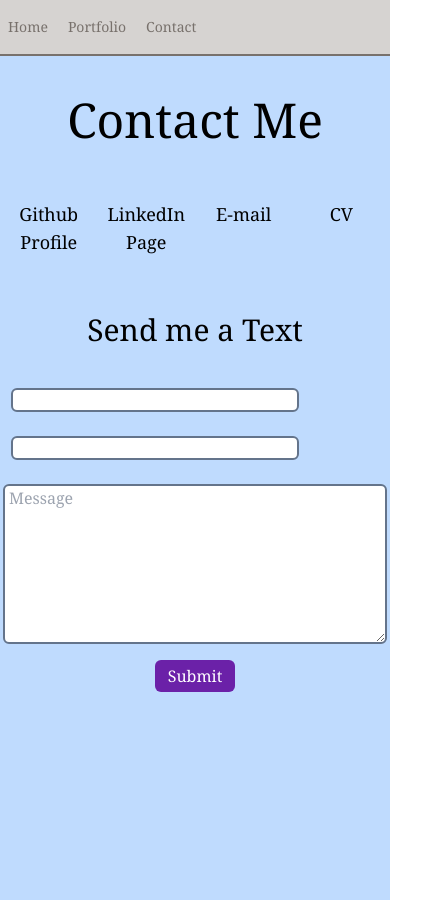
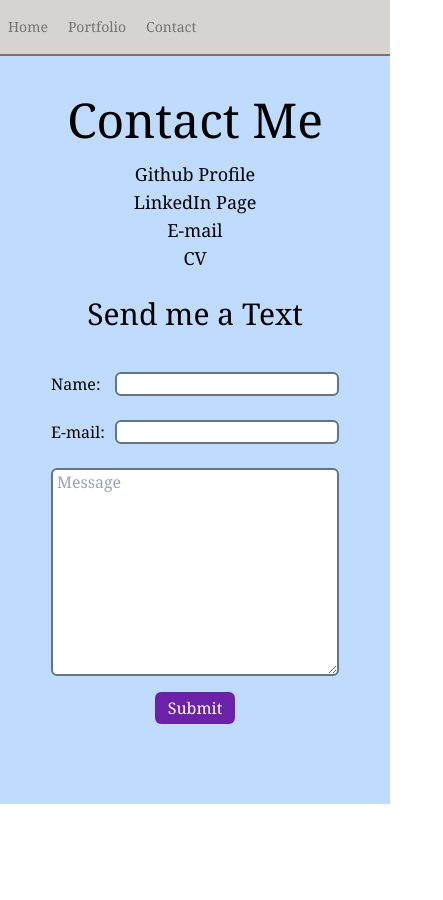
Before and after one commit to DavidBlueLamassu/David-Adams-Portfolio, a React (Create React App) app: page /contact in a window 390 px wide. Shown: the whole page, 443 px wide, since content can reach past the window. After the commit the page ends 844 px from the top, so only its background shows below. Built offline with nearby package versions, Linux system fonts and the light colour scheme.

Commit message:
Portfolio and Contact responsive

```diff
--- a/src/components/pages/Contact.js
+++ b/src/components/pages/Contact.js
@@ -2,27 +2,29 @@ import React from 'react';
 
 function Contact() {
   return (
-    <main className="bg-blue-200 h-screen font-serif">
+    <main className="bg-blue-200 h-full font-serif">
       <h1 className="text-5xl pt-10 text-center">Contact Me</h1>
-      <article className="flex justify-evenly pt-14 text-lg">
+      <article className="flex flex-col items-center lg:flex-row lg:justify-evenly pt-4 lg:pt-14 text-lg">
         <a href="https://github.com/DavidBlueLamassu" className="hover:text-red-600 w-40 text-center">Github Profile</a>
         <a href="https://www.linkedin.com/in/david-adams-922022a1/" className="hover:text-red-600 w-40 text-center">LinkedIn Page</a>
         <a href="mailto:dra21@cam.ac.uk" className="hover:text-red-600 w-40 text-center">E-mail</a>
         <a href="https://drive.google.com/file/d/1bzNSK8dZJcKRyuq8AdRfgVmCGf3MVq90/view" className="hover:text-red-600 w-40 text-center">CV</a>
       </article>
       <form className="flex flex-col items-center">
-        <h2 className="text-3xl pt-14 pb-10">Send me a Text</h2>
+        <h2 className="text-3xl pt-6 lg:pt-14 pb-10">Send me a Text</h2>
         <div className="flex">
           <h3 className="pb-4 w-16">Name:</h3>
-          <input className="h-6 w-72 mr-36 rounded-md border-2 border-slate-500 pl-1"></input>
+          <input className="h-6 w-56 md:w-72 mr-0 md:mr-36 rounded-md border-2 border-slate-500 pl-1"></input>
         </div>
         <div className="flex pt-2 pb-2">
           <h3 className="pb-4 w-16">E-mail:</h3>
-          <input className="h-6 w-72 mr-36 rounded-md border-2 border-slate-500 pl-1"></input>
+          <input className="h-6 w-56 md:w-72 mr-0 md:mr-36 rounded-md border-2 border-slate-500 pl-1"></input>
         </div>
-        <textarea className="w-96 h-40 rounded-md border-2 border-slate-500 pl-1" placeholder="Message"></textarea>
+        <textarea className="w-72 h-52 md:w-96 md:h-40 rounded-md border-2 border-slate-500 pl-1" placeholder="Message"></textarea>
         <button className="bg-purple-800 text-white w-20 h-8 mt-4 rounded-md hover:bg-red-500 hover:text-black">Submit</button>
       </form>
+      <footer className="h-20 bg-blue-200">
+      </footer>
     </main>
   );
 }
--- a/src/components/pages/Portfolio.js
+++ b/src/components/pages/Portfolio.js
@@ -14,7 +14,7 @@ function Portfolio() {
 }
 
 function ProjectDisplay() {
-  return( <div className="grid grid-cols-3 pt-10 gap-20 pb-20"> {/*Displays card components in rows instead of column default.*/}
+  return( <div className="grid md:grid-cols-2 lg:grid-cols-3 pt-10 gap-20 pb-20"> {/*Displays card components in rows instead of column default.*/}
     {
       projects.map(function(currentObject) {
         return <ProjectCard
```
